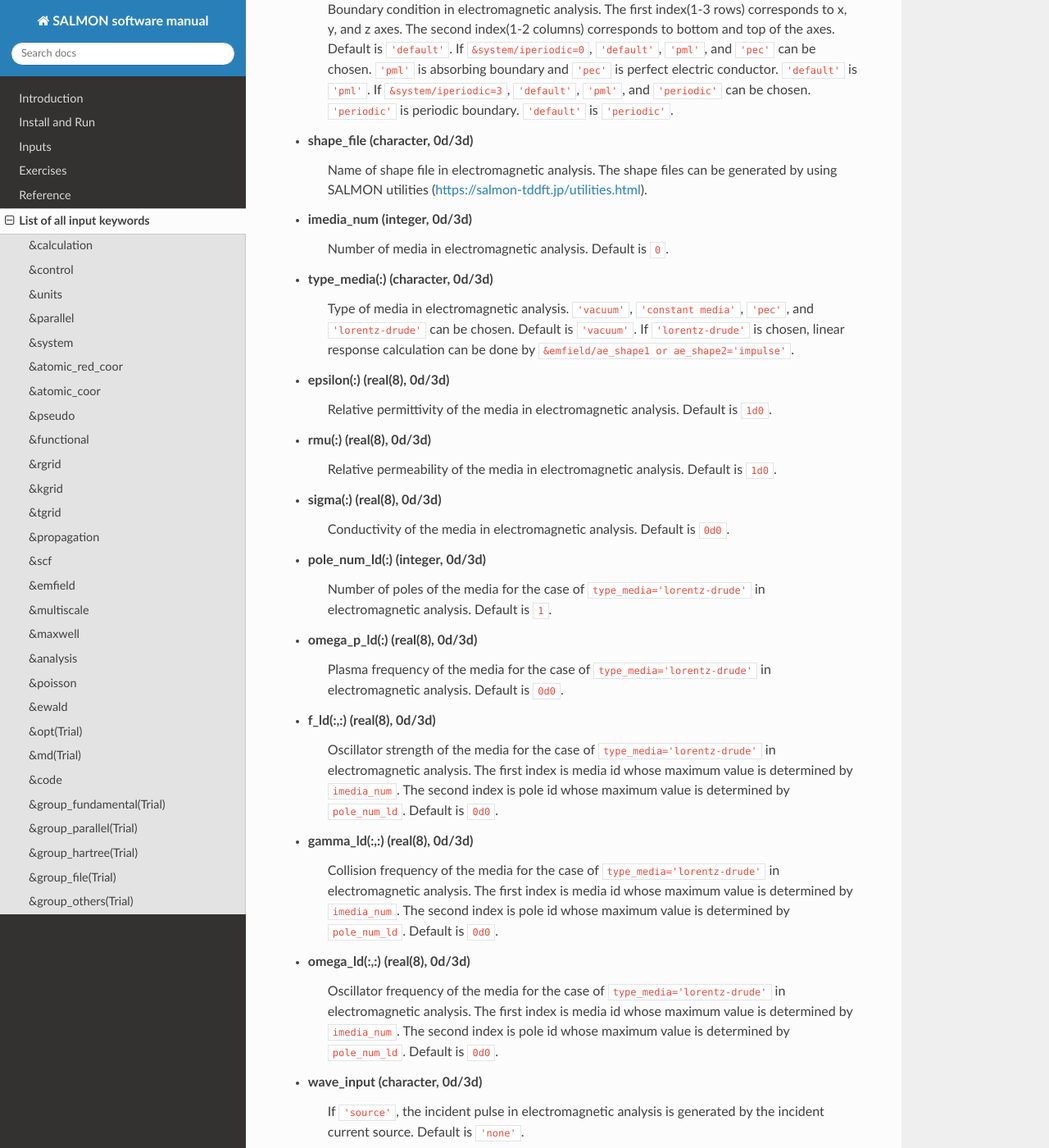
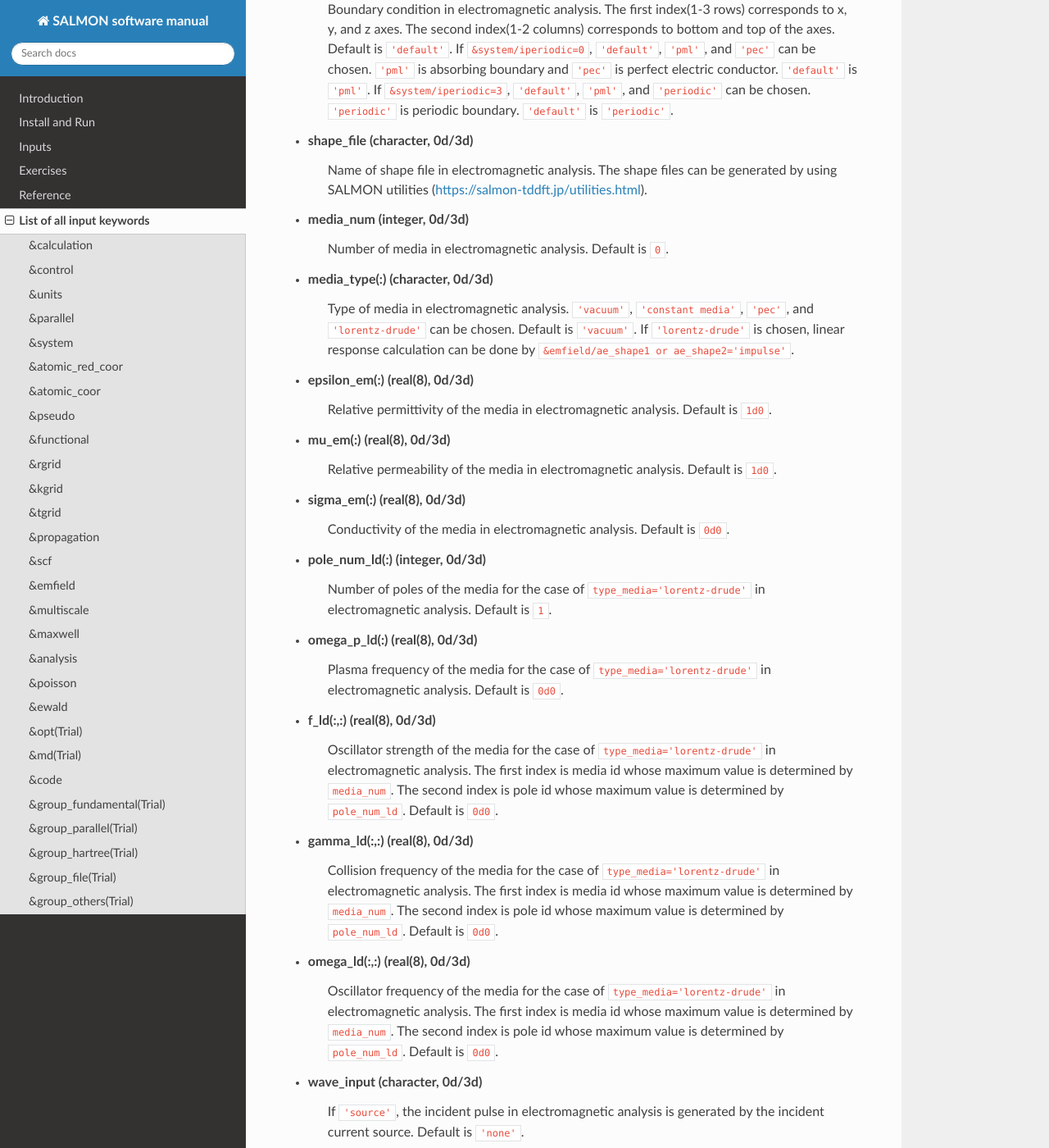
Before and after one commit to SALMON-TDDFT/SALMON-DOCS, a Sphinx documentation site: the page built from source/input_keyword_list.rst, in a window 1280 px wide and 1400 px high, scrolled down 13312 px. Shown: the whole window at 82% size. Built offline with Sphinx 7.4.7 and the Read the Docs theme 2.0.0, drawn with Linux system fonts in a browser that asks for light colours; formulas are drawn with MathJax 3; some of the changed text lies outside the part shown.

Commit message:
Update input_keyword_list.rst

```diff
--- a/source/input_keyword_list.rst
+++ b/source/input_keyword_list.rst
@@ -604,19 +604,19 @@ Input for psudopotentials. Size of array (:) is equal to ``&system/nelem``.
 - **shape_file** (character, 0d/3d)
    Name of shape file in electromagnetic analysis. The shape files can be generated by using SALMON utilities (https://salmon-tddft.jp/utilities.html).
 
-- **imedia_num** (integer, 0d/3d)
+- **media_num** (integer, 0d/3d)
    Number of media in electromagnetic analysis. Default is ``0``.
 
-- **type_media(:)** (character, 0d/3d)
+- **media_type(:)** (character, 0d/3d)
    Type of media in electromagnetic analysis. ``'vacuum'``, ``'constant media'``, ``'pec'``, and ``'lorentz-drude'`` can be chosen. Default is ``'vacuum'``. If ``'lorentz-drude'`` is chosen, linear response calculation can be done by ``&emfield/ae_shape1 or ae_shape2='impulse'``.
 
-- **epsilon(:)** (real(8), 0d/3d)
+- **epsilon_em(:)** (real(8), 0d/3d)
    Relative permittivity of the media in electromagnetic analysis. Default is ``1d0``.
 
-- **rmu(:)** (real(8), 0d/3d)
+- **mu_em(:)** (real(8), 0d/3d)
    Relative permeability of the media in electromagnetic analysis. Default is ``1d0``.
 
-- **sigma(:)** (real(8), 0d/3d)
+- **sigma_em(:)** (real(8), 0d/3d)
    Conductivity of the media in electromagnetic analysis. Default is ``0d0``.
 
 - **pole_num_ld(:)** (integer, 0d/3d)
@@ -626,13 +626,13 @@ Input for psudopotentials. Size of array (:) is equal to ``&system/nelem``.
    Plasma frequency of the media for the case of ``type_media='lorentz-drude'`` in electromagnetic analysis. Default is ``0d0``.
 
 - **f_ld(:,:)** (real(8), 0d/3d)
-   Oscillator strength of the media for the case of ``type_media='lorentz-drude'`` in electromagnetic analysis. The first index is media id whose maximum value is determined by ``imedia_num``. The second index is pole id whose maximum value is determined by ``pole_num_ld``. Default is ``0d0``.
+   Oscillator strength of the media for the case of ``type_media='lorentz-drude'`` in electromagnetic analysis. The first index is media id whose maximum value is determined by ``media_num``. The second index is pole id whose maximum value is determined by ``pole_num_ld``. Default is ``0d0``.
 
 - **gamma_ld(:,:)** (real(8), 0d/3d)
-   Collision frequency of the media for the case of ``type_media='lorentz-drude'`` in electromagnetic analysis. The first index is media id whose maximum value is determined by ``imedia_num``. The second index is pole id whose maximum value is determined by ``pole_num_ld``. Default is ``0d0``.
+   Collision frequency of the media for the case of ``type_media='lorentz-drude'`` in electromagnetic analysis. The first index is media id whose maximum value is determined by ``media_num``. The second index is pole id whose maximum value is determined by ``pole_num_ld``. Default is ``0d0``.
 
 - **omega_ld(:,:)** (real(8), 0d/3d)
-   Oscillator frequency of the media for the case of ``type_media='lorentz-drude'`` in electromagnetic analysis. The first index is media id whose maximum value is determined by ``imedia_num``. The second index is pole id whose maximum value is determined by ``pole_num_ld``. Default is ``0d0``.
+   Oscillator frequency of the media for the case of ``type_media='lorentz-drude'`` in electromagnetic analysis. The first index is media id whose maximum value is determined by ``media_num``. The second index is pole id whose maximum value is determined by ``pole_num_ld``. Default is ``0d0``.
 
 - **wave_input** (character, 0d/3d)
    If ``'source'``, the incident pulse in electromagnetic analysis is generated by the incident current source. Default is ``'none'``.
```
Also changed, not shown: other parts of source/input_keyword_list.rst (+4 -4 lines).
